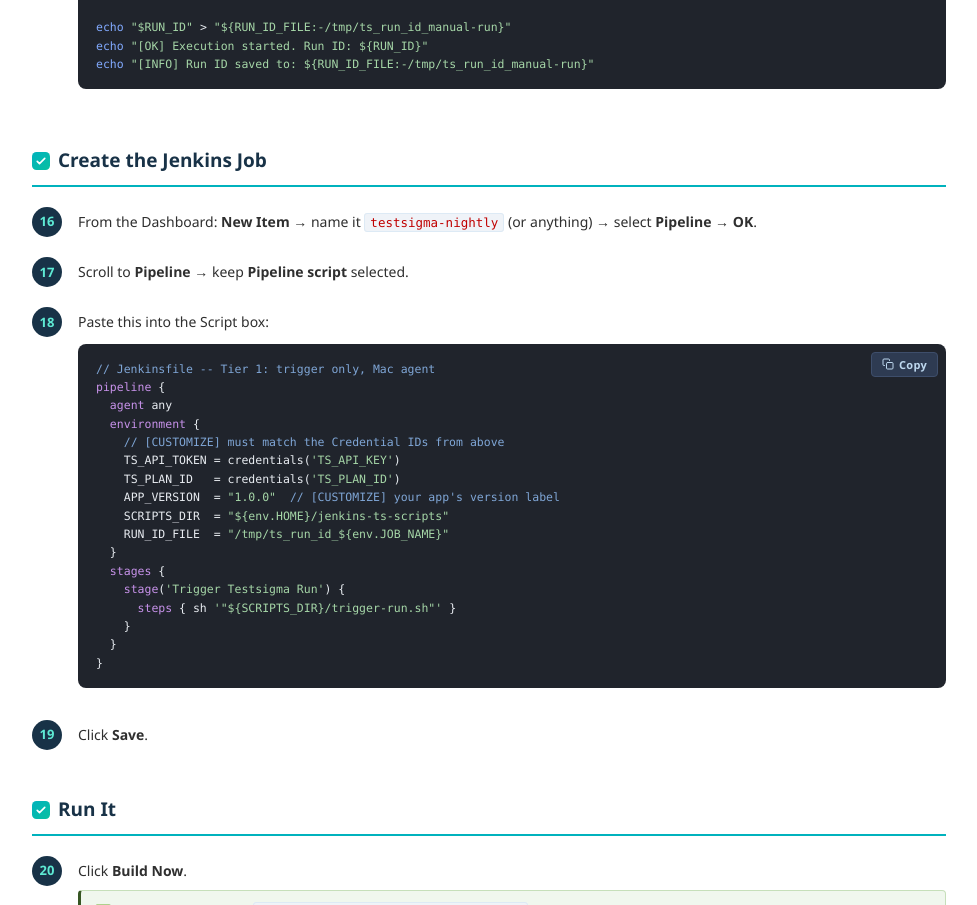
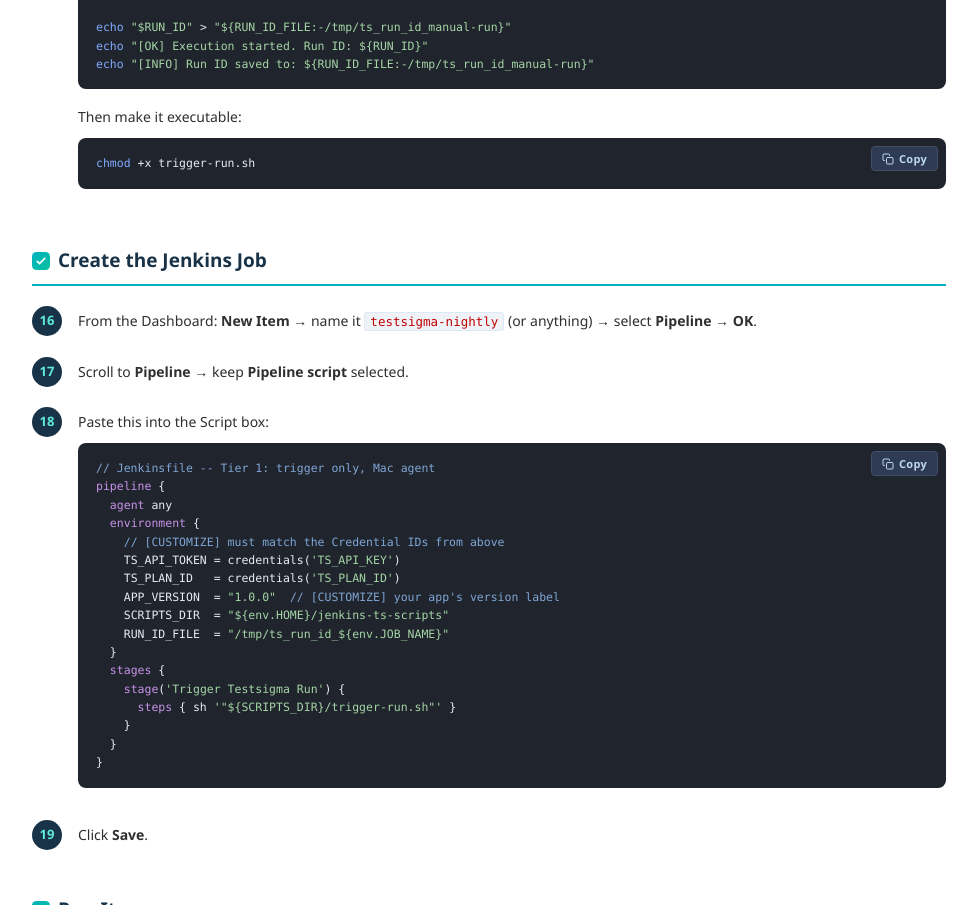
Before and after one commit to sandeepsai-ts/Jenkins-Setup, a plain HTML site: page index.html in a window 1280 px wide. Shown: the part 3279-4184 px from the top of the page, without its empty margins (286-1263 px from the left). Drawn offline with Linux system fonts and the light colour scheme.

Commit message:
Add files via upload

```diff
--- a/index.html
+++ b/index.html
@@ -322,6 +322,8 @@
 <span class="fn">echo</span> <span class="s">"$RUN_ID"</span> &gt; <span class="s">"${RUN_ID_FILE:-/tmp/ts_run_id_manual-run}"</span>
 <span class="fn">echo</span> <span class="s">"[OK] Execution started. Run ID: ${RUN_ID}"</span>
 <span class="fn">echo</span> <span class="s">"[INFO] Run ID saved to: ${RUN_ID_FILE:-/tmp/ts_run_id_manual-run}"</span></pre>
+          <p>Then make it executable:</p>
+          <pre><span class="fn">chmod</span> +x trigger-run.sh</pre>
         </div></div>
         </div><!-- /mac-only -->
 
@@ -746,6 +748,8 @@
   <span class="fn">sleep</span> <span class="s">"$POLL_INTERVAL"</span>
   ELAPSED=$(( ELAPSED + POLL_INTERVAL ))
 <span class="k">done</span></pre>
+          <p>Then make both scripts executable:</p>
+          <pre><span class="fn">chmod</span> +x trigger-run.sh poll-status.sh</pre>
         </div></div>
         </div><!-- /mac-only -->
 
@@ -1711,6 +1715,8 @@
       <pre><span class="c">#!/bin/bash
 <span class="k">set</span> -euo pipefail
 python3 "$(<span class="fn">dirname</span> "$0")/generate-html-report.py"</span></pre>
+      <p>Then make all four shell scripts executable (<code>generate-html-report.py</code> is invoked via <code>python3</code>, so it doesn't need the executable bit):</p>
+      <pre><span class="fn">chmod</span> +x trigger-run.sh poll-status.sh fetch-report.sh generate-html-report.sh</pre>
     </div></div>
     </div><!-- /mac-only -->
     <div class="win-only">
```
